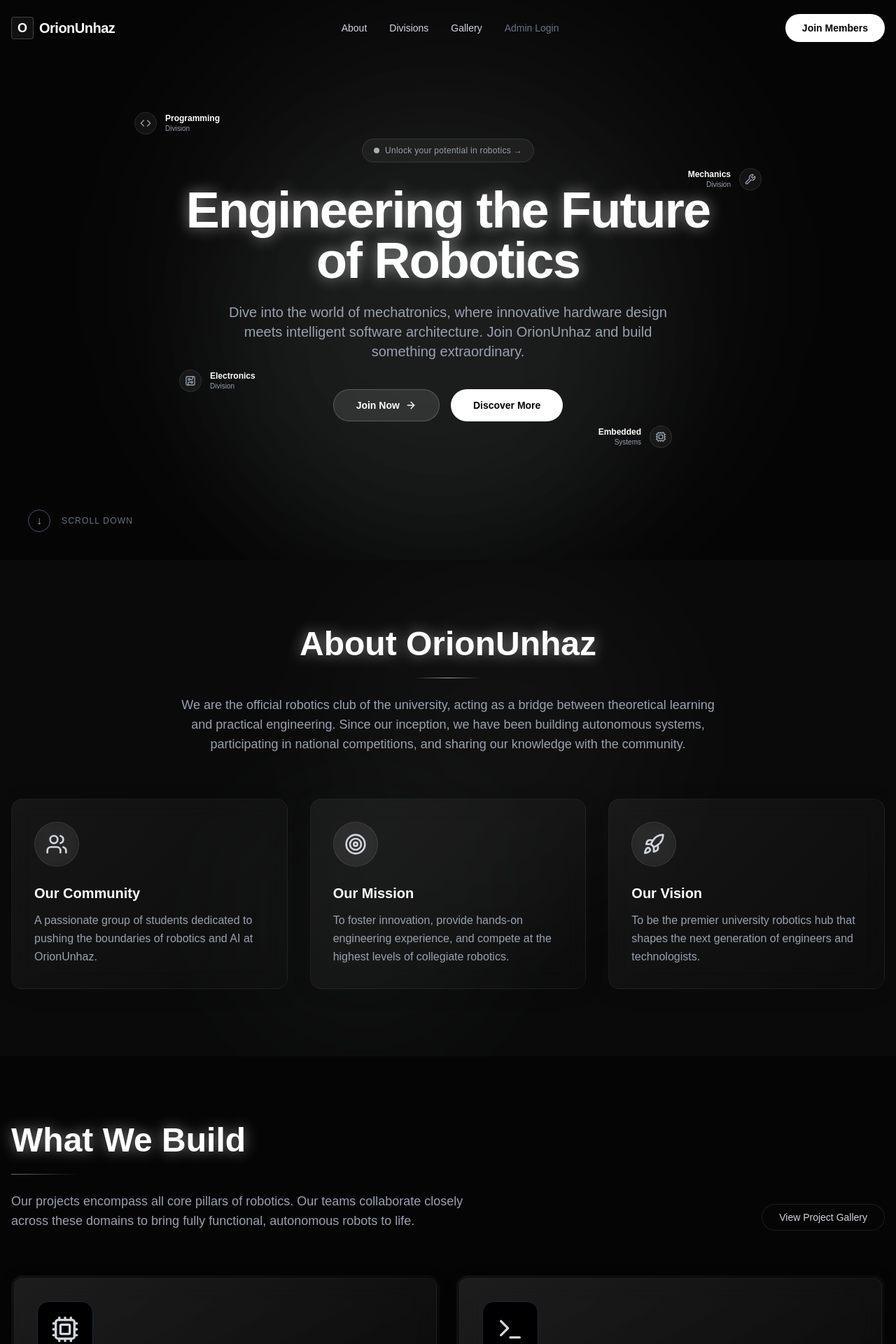
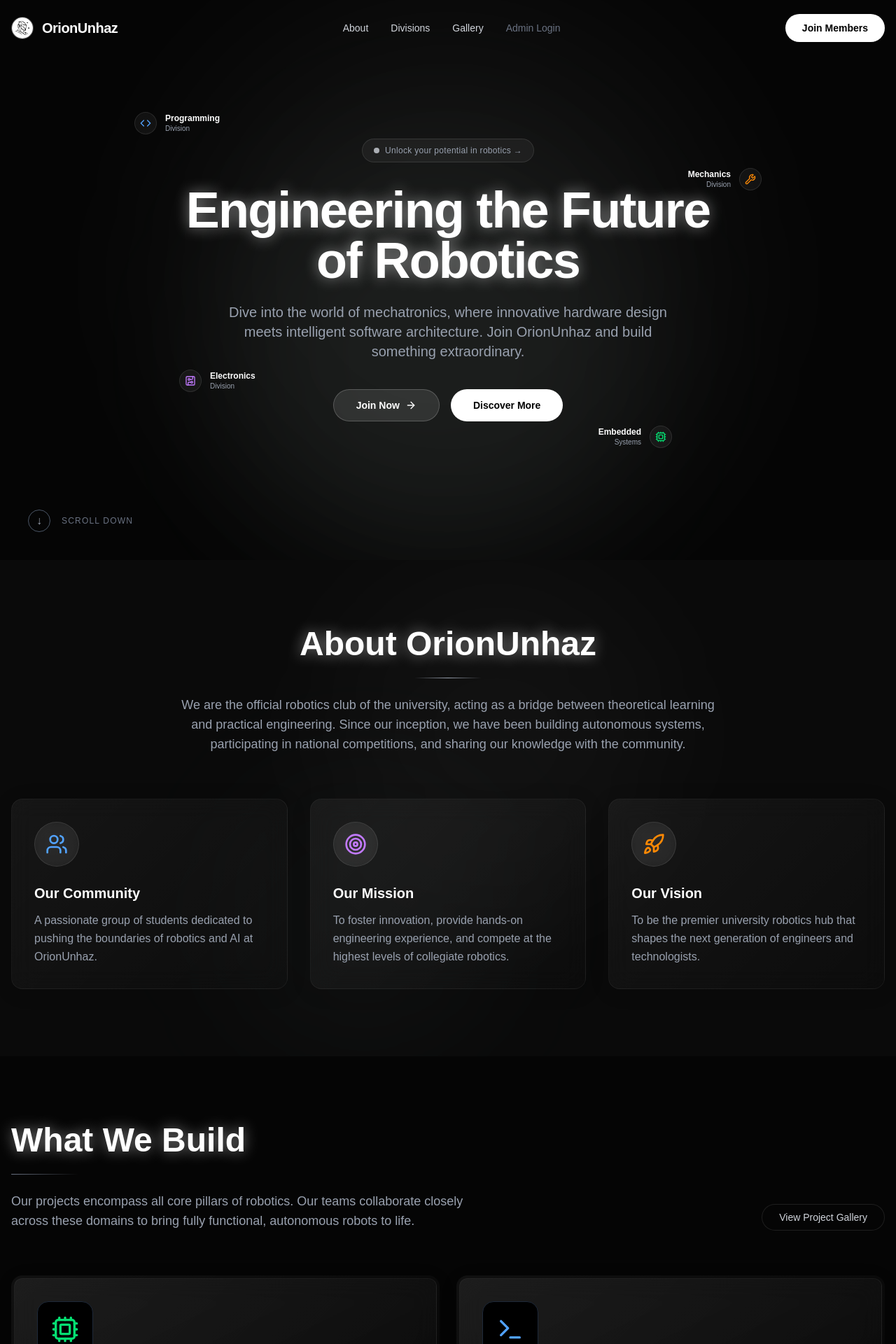
Before and after one commit to muhammadfaridhidayat/orion, a Next.js app: page / in a window 1280 px wide. Shown: the top 1920 px of the page at 70% size. Built offline with nearby package versions, Linux system fonts and the light colour scheme.

Commit message:
ui upadate 2

```diff
--- a/src/app/admin/layout.tsx
+++ b/src/app/admin/layout.tsx
@@ -38,10 +38,10 @@ export default function AdminLayout({ children }: { children: React.ReactNode })
           >
             <div className="h-20 flex items-center px-6 border-b border-white/5">
               <Link href="/admin" className="flex items-center gap-3">
-                <div className="w-8 h-8 rounded border border-white/20 bg-white/5 flex items-center justify-center">
-                  <span className="text-white font-bold text-lg">O</span>
+                <div className="w-8 h-8 rounded-full border border-white/20 bg-white/5 flex items-center justify-center overflow-hidden shrink-0">
+                  <img src="/logo.jpeg" alt="OrionUnhaz Logo" className="w-full h-full object-cover" />
                 </div>
-                <span className="text-xl font-bold tracking-tight text-white whitespace-nowrap overflow-hidden">Orion Panel</span>
+                <span className="text-xl font-bold tracking-tight text-white whitespace-nowrap overflow-hidden ml-1">Orion Panel</span>
               </Link>
             </div>
 
--- a/src/app/register/page.tsx
+++ b/src/app/register/page.tsx
@@ -41,7 +41,7 @@ export default function RegisterPage() {
         >
           <div className="absolute top-0 left-0 w-full h-1 bg-gradient-to-r from-gray-500 to-white" />
           <div className="w-20 h-20 bg-white/10 rounded-full flex items-center justify-center mx-auto mb-6">
-            <CheckCircle2 className="w-10 h-10 text-white" />
+            <CheckCircle2 className="w-10 h-10 text-green-400" />
           </div>
           <h2 className="text-3xl font-bold mb-4">Application Received!</h2>
           <p className="text-gray-400 mb-8">
@@ -147,7 +147,7 @@ export default function RegisterPage() {
               <label className="block text-sm font-medium text-gray-300 mb-2">Payment Proof (PDF/JPG/PNG)</label>
               <div className="w-full border-2 border-dashed border-white/10 rounded-xl p-8 hover:bg-white/5 hover:border-white/20 transition-colors cursor-pointer flex flex-col items-center justify-center text-gray-400 group relative">
                 <input type="file" className="absolute inset-0 w-full h-full opacity-0 cursor-pointer" required />
-                <UploadCloud className="w-8 h-8 mb-3 group-hover:text-white transition-colors" />
+                <UploadCloud className="w-8 h-8 mb-3 group-hover:text-blue-400 transition-colors" />
                 <span className="text-sm">Click to upload or drag and drop</span>
                 <span className="text-xs text-gray-600 mt-1">Max file size: 5MB</span>
               </div>
--- a/src/components/layout/Footer.tsx
+++ b/src/components/layout/Footer.tsx
@@ -11,10 +11,10 @@ export function Footer() {
         <div className="grid grid-cols-1 md:grid-cols-4 gap-12 mb-12">
           <div className="col-span-1 md:col-span-1">
             <div className="flex items-center gap-2 mb-6">
-              <div className="w-8 h-8 rounded border border-white/20 bg-white/5 flex items-center justify-center">
-                <span className="text-white font-bold text-lg">O</span>
+              <div className="w-8 h-8 rounded-full border border-white/20 bg-white/5 flex items-center justify-center overflow-hidden">
+                <img src="/logo.jpeg" alt="OrionUnhaz Logo" className="w-full h-full object-cover" />
               </div>
-              <span className="text-xl font-bold text-white tracking-tight">OrionUnhaz</span>
+              <span className="text-xl font-bold text-white tracking-tight ml-1">OrionUnhaz</span>
             </div>
             <p className="text-sm leading-relaxed mb-6">
               Pioneering the future of robotics at the university level. We design, build, and program autonomous systems.
--- a/src/components/layout/Navbar.tsx
+++ b/src/components/layout/Navbar.tsx
@@ -38,11 +38,11 @@ export function Navbar() {
     >
       <div className="container mx-auto px-4 h-20 flex items-center justify-between">
         <Link href="/" className="flex items-center gap-2">
-          {/* Logo element */}
-          <div className="w-8 h-8 rounded border border-white/20 bg-white/5 flex items-center justify-center">
-            <span className="text-white font-bold text-lg">O</span>
+          {/* Logo container */}
+          <div className="w-8 h-8 rounded-full border border-white/20 bg-white/5 flex items-center justify-center overflow-hidden">
+            <img src="/logo.jpeg" alt="OrionUnhaz Logo" className="w-full h-full object-cover" />
           </div>
-          <span className="text-xl font-bold text-white tracking-tight">OrionUnhaz</span>
+          <span className="text-xl font-bold text-white tracking-tight ml-1">OrionUnhaz</span>
         </Link>
 
         <div className="hidden md:flex items-center gap-8 text-sm font-medium">
--- a/src/components/sections/About.tsx
+++ b/src/components/sections/About.tsx
@@ -6,17 +6,17 @@ import { Users, Target, Rocket } from "lucide-react";
 export function AboutSection() {
   const cards = [
     {
-      icon: <Users className="w-8 h-8 text-gray-300" />,
+      icon: <Users className="w-8 h-8 text-blue-400" />,
       title: "Our Community",
       description: "A passionate group of students dedicated to pushing the boundaries of robotics and AI at OrionUnhaz.",
     },
     {
-      icon: <Target className="w-8 h-8 text-gray-300" />,
+      icon: <Target className="w-8 h-8 text-purple-400" />,
       title: "Our Mission",
       description: "To foster innovation, provide hands-on engineering experience, and compete at the highest levels of collegiate robotics.",
     },
     {
-      icon: <Rocket className="w-8 h-8 text-gray-300" />,
+      icon: <Rocket className="w-8 h-8 text-orange-400" />,
       title: "Our Vision",
       description: "To be the premier university robotics hub that shapes the next generation of engineers and technologists.",
     }
--- a/src/components/sections/Divisions.tsx
+++ b/src/components/sections/Divisions.tsx
@@ -9,7 +9,7 @@ export function DivisionsSection() {
       id: "programming",
       title: "Programming Division",
       short: "PRG",
-      icon: <Code2 className="w-8 h-8 text-gray-300" />,
+      icon: <Code2 className="w-8 h-8 text-blue-400" />,
       color: "gray",
       focus: ["Algorithms", "ROS/ROS2", "Computer Vision", "App Development"],
       description: "Writing the brain of the robot. From low-level sensor integration to high-level path planning and artificial intelligence models."
@@ -18,7 +18,7 @@ export function DivisionsSection() {
       id: "electronic",
       title: "Electronic Division",
       short: "ELC",
-      icon: <Cpu className="w-8 h-8 text-gray-300" />,
+      icon: <Cpu className="w-8 h-8 text-purple-400" />,
       color: "gray",
       focus: ["PCB Design", "Power Systems", "Sensors", "Microcontrollers"],
       description: "Designing the nervous system. Connecting the logical brain with the physical world through intricate wiring and custom circuit boards."
@@ -27,7 +27,7 @@ export function DivisionsSection() {
       id: "mechanic",
       title: "Mechanic Division",
       short: "MEC",
-      icon: <Wrench className="w-8 h-8 text-gray-300" />,
+      icon: <Wrench className="w-8 h-8 text-orange-400" />,
       color: "gray",
       focus: ["CAD Modeling", "3D Printing", "CNC Machining", "Kinematics"],
       description: "Building the body. Creating structural integrity, precision movement, and robust exterior protection for internal components."
--- a/src/components/sections/Hero.tsx
+++ b/src/components/sections/Hero.tsx
@@ -21,7 +21,7 @@ export function HeroSection() {
         className="absolute top-[20%] left-[15%] hidden md:flex items-center gap-3 text-sm text-gray-400"
       >
         <div className="w-8 h-8 rounded-full border border-gray-800 glass flex items-center justify-center">
-          <Code className="w-4 h-4 text-gray-400" />
+          <Code className="w-4 h-4 text-blue-400" />
         </div>
         <div>
           <div className="text-white text-xs font-semibold">Programming</div>
@@ -36,7 +36,7 @@ export function HeroSection() {
         className="absolute bottom-[30%] left-[20%] hidden md:flex items-center gap-3 text-sm text-gray-400"
       >
         <div className="w-8 h-8 rounded-full border border-gray-800 glass flex items-center justify-center">
-          <CircuitBoard className="w-4 h-4 text-gray-400" />
+          <CircuitBoard className="w-4 h-4 text-purple-400" />
         </div>
         <div>
           <div className="text-white text-xs font-semibold">Electronics</div>
@@ -51,7 +51,7 @@ export function HeroSection() {
         className="absolute top-[30%] right-[15%] hidden md:flex flex-row-reverse items-center gap-3 text-sm text-gray-400 text-right"
       >
         <div className="w-8 h-8 rounded-full border border-gray-800 glass flex items-center justify-center">
-          <Wrench className="w-4 h-4 text-gray-400" />
+          <Wrench className="w-4 h-4 text-orange-400" />
         </div>
         <div>
           <div className="text-white text-xs font-semibold">Mechanics</div>
@@ -66,7 +66,7 @@ export function HeroSection() {
         className="absolute bottom-[20%] right-[25%] hidden md:flex flex-row-reverse items-center gap-3 text-sm text-gray-400 text-right"
       >
         <div className="w-8 h-8 rounded-full border border-gray-800 glass flex items-center justify-center">
-          <Cpu className="w-4 h-4 text-gray-400" />
+          <Cpu className="w-4 h-4 text-green-400" />
         </div>
         <div>
           <div className="text-white text-xs font-semibold">Embedded</div>
--- a/src/components/sections/WhatWeBuild.tsx
+++ b/src/components/sections/WhatWeBuild.tsx
@@ -8,7 +8,7 @@ export function WhatWeBuildSection() {
     {
       id: "embedded",
       title: "Embedded Systems",
-      icon: <Cpu className="w-10 h-10 text-gray-300" />,
+      icon: <Cpu className="w-10 h-10 text-green-400" />,
       description: "Designing and programming microcontroller-based systems (STM32, ESP32, Arduino) that serve as the brain of our robotics applications, ensuring real-time response and reliability.",
       color: "from-white/[0.05] to-transparent",
       borderColor: "border-white/10",
@@ -16,7 +16,7 @@ export function WhatWeBuildSection() {
     {
       id: "software",
       title: "Software & AI",
-      icon: <Terminal className="w-10 h-10 text-gray-300" />,
+      icon: <Terminal className="w-10 h-10 text-blue-400" />,
       description: "Developing complex software solutions, from robot control systems using ROS to computer vision models and AI pathfinding algorithms for autonomous navigation.",
       color: "from-white/[0.05] to-transparent",
       borderColor: "border-white/10",
@@ -24,7 +24,7 @@ export function WhatWeBuildSection() {
     {
       id: "electronics",
       title: "Electronics",
-      icon: <Zap className="w-10 h-10 text-gray-300" />,
+      icon: <Zap className="w-10 h-10 text-yellow-400" />,
       description: "Building robust electronic circuits from scratch. This includes power distribution, sensor integration, actuator control, and custom custom PCB layout design.",
       color: "from-white/[0.05] to-transparent",
       borderColor: "border-white/10",
@@ -32,7 +32,7 @@ export function WhatWeBuildSection() {
     {
       id: "mechanics",
       title: "Mechanics",
-      icon: <Wrench className="w-10 h-10 text-gray-300" />,
+      icon: <Wrench className="w-10 h-10 text-orange-400" />,
       description: "Engineering durable structural frameworks. We utilize 3D computer-aided design (CAD), simulation, and fabrication to build chassis, motor mounts, and moving components.",
       color: "from-white/[0.05] to-transparent",
       borderColor: "border-white/10",
```
Also changed, not shown: src/app/admin/page.tsx (+5 -5 lines), src/app/join/page.tsx (+5 -5 lines), public/logo.jpeg (added).
